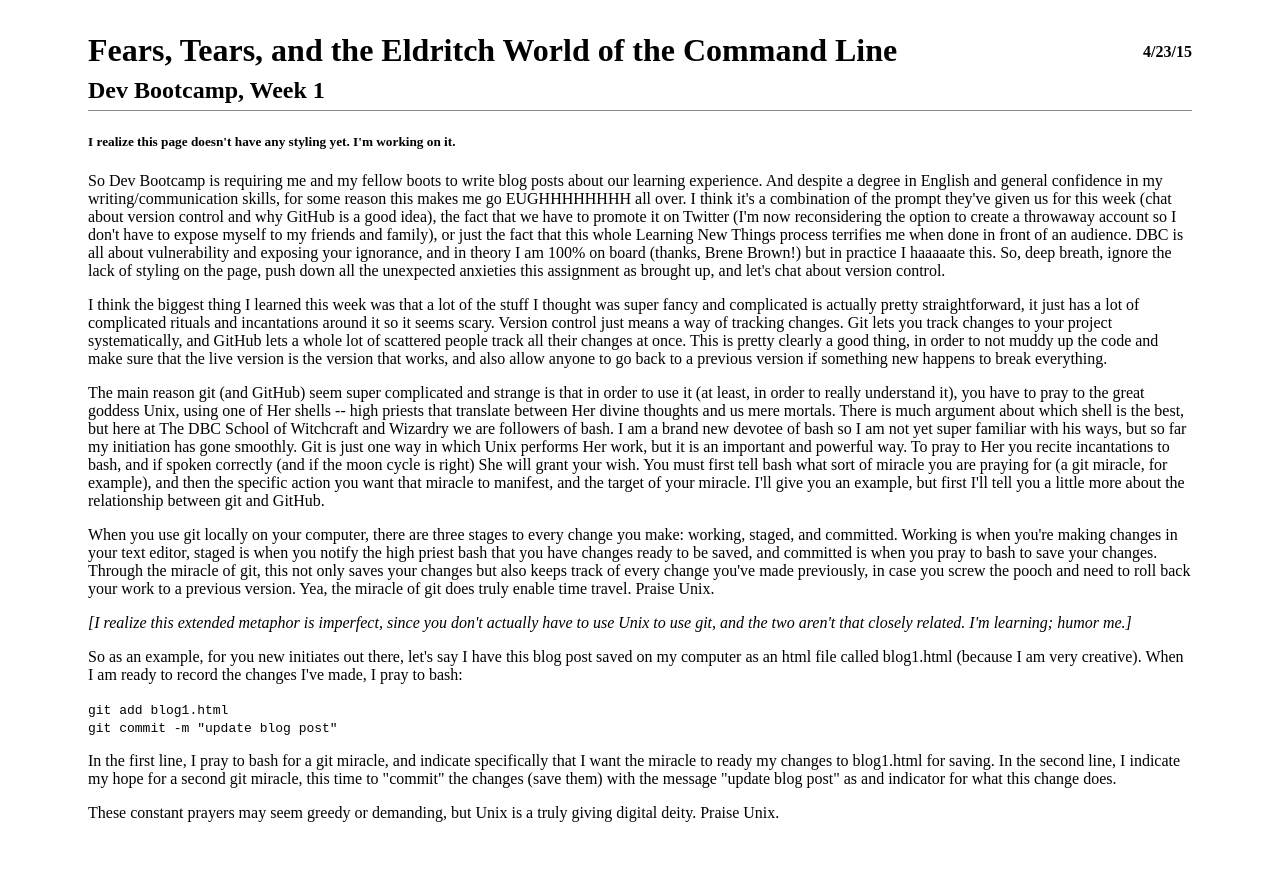
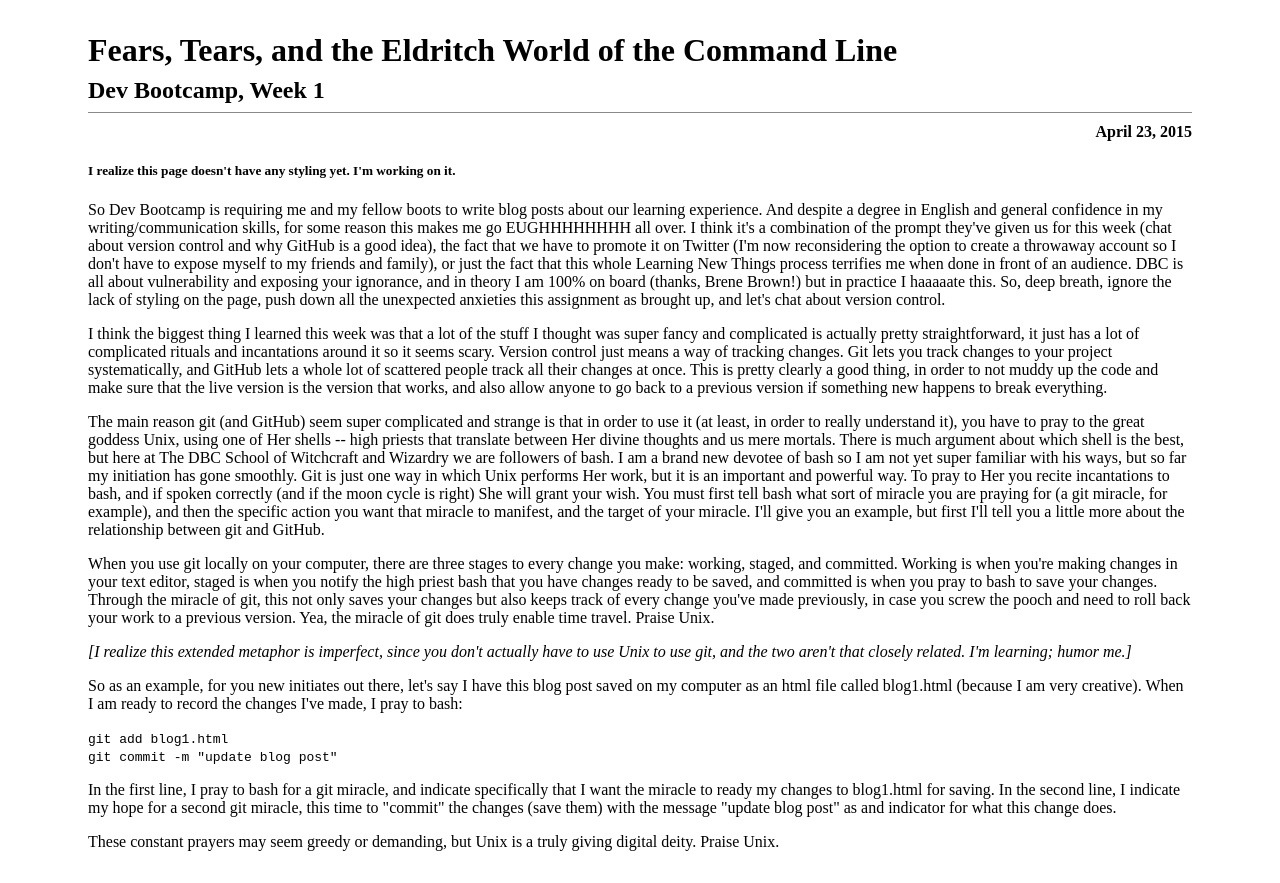
Before and after one commit to briankennedy1/egarreau.github.io, a plain HTML site: page blog/t1-git-blog.html in a window 1280 px wide. Before the commit the page ends 854 px from the top, so only its background shows below. Drawn offline with Linux system fonts and the light colour scheme.

Commit message:
change position of date in blog style, edit date format in existing blogs

```diff
--- a/blog/t1-git-blog.html
+++ b/blog/t1-git-blog.html
@@ -9,7 +9,7 @@
   <div class="title">
     <h1 class="headline">Fears, Tears, and the Eldritch World of the Command Line</h1>
     <h2 class="subhead">Dev Bootcamp, Week 1</h2>
-    <h4 class="date">4/23/15</h4>
+    <h4 class="date">April 23, 2015</h4>
   </div>
 
   <h5>I realize this page doesn't have any styling yet. I'm working on it.</h5>
--- a/stylesheets/blog-stylesheet.css
+++ b/stylesheets/blog-stylesheet.css
@@ -1,15 +1,18 @@
 main{
   margin: 2em 5em;
 }
+
 .date{
-  position:absolute;
-  top:-10px;
-  right:0;
-  /*border: solid 1px blue;*/
+ /* position:absolute;
+  bottom:10px;
+  right:0; */
+  border-top: solid 1px #898989;
+  text-align: right;
+  padding-top:10px;
 }
 
 .title{
-  border-bottom: solid 1px #898989;
+  /*border-bottom: solid 1px #898989;*/
   position: relative;
 }
 
```
Also changed, not shown: blog/c1-chefs-kitchen.html (+1 -1 lines).
